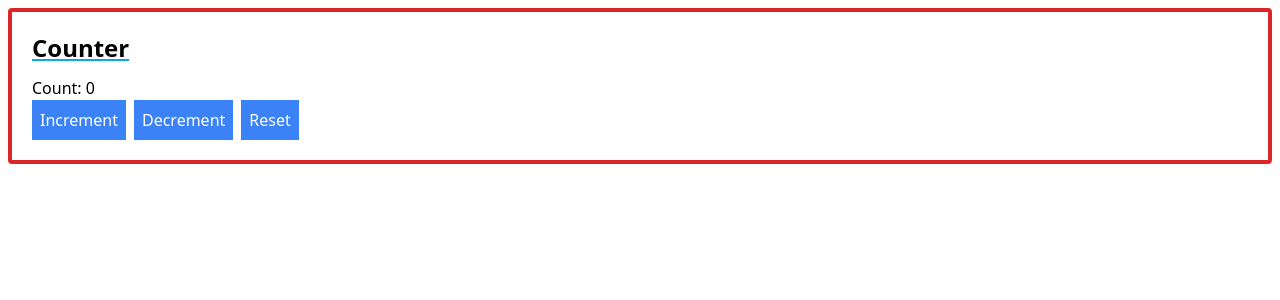
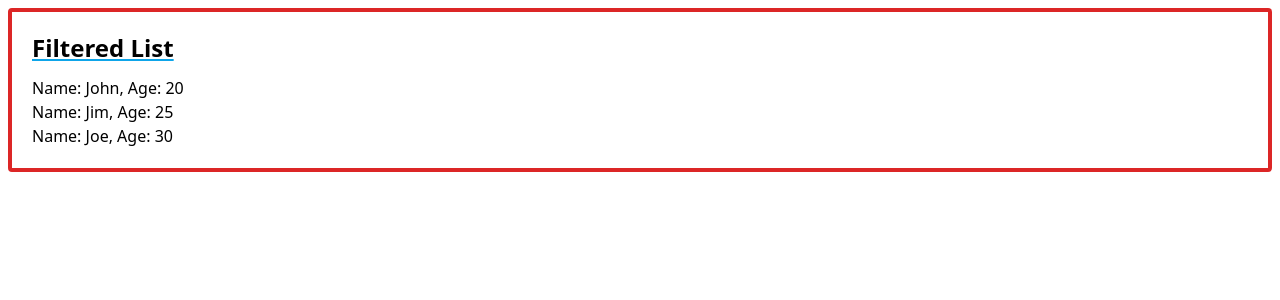
Before and after one commit to Gilxhon001/ReactJsExercises, a React (Create React App) app: page / in a window 1280 px wide. Shown: the top 300 px of the page. Built offline with nearby package versions, Linux system fonts and the light colour scheme.

Commit message:
FilteredList Finished

```diff
--- a/src/App.js
+++ b/src/App.js
@@ -1,14 +1,21 @@
 import React from "react";
-import { ClickCounter } from "./ClickCounter";
+import FilteredList from "./FilteredList";
 import Container from "./Container";
 
 const App = () => {
+    const list = [
+        { name: "John", id: 1, age: 20 },
+        { name: "Jane", id: 2, age: 15 },
+        { name: "Jim", id: 3, age: 25 },
+        { name: "Joe", id: 4, age: 30 },
+        { name: "Jota", id: 2, age: 18 },
+    ];
 
     return (
-        <Container tittle="Counter">
-            <ClickCounter initialValue={0} />
+        <Container tittle="Filtered List">
+            <FilteredList list={list} />
         </Container>
     )
 }
 
-export default App ;
+export default App;
--- /dev/null
+++ b/src/FilteredList.js
@@ -0,0 +1,20 @@
+import React, { useMemo } from "react";
+
+const FilteredList = ({ list }) => {
+  const filteredList = useMemo(
+    () => list.filter(item => item.age > 18),
+    [list]
+  );
+
+  return (
+    <ul>
+      {filteredList.map(item => (
+        <li key={item.id}>
+          Name: {item.name}, Age: {item.age}
+        </li>
+      ))}
+    </ul>
+  );
+};
+
+export default FilteredList;
```
